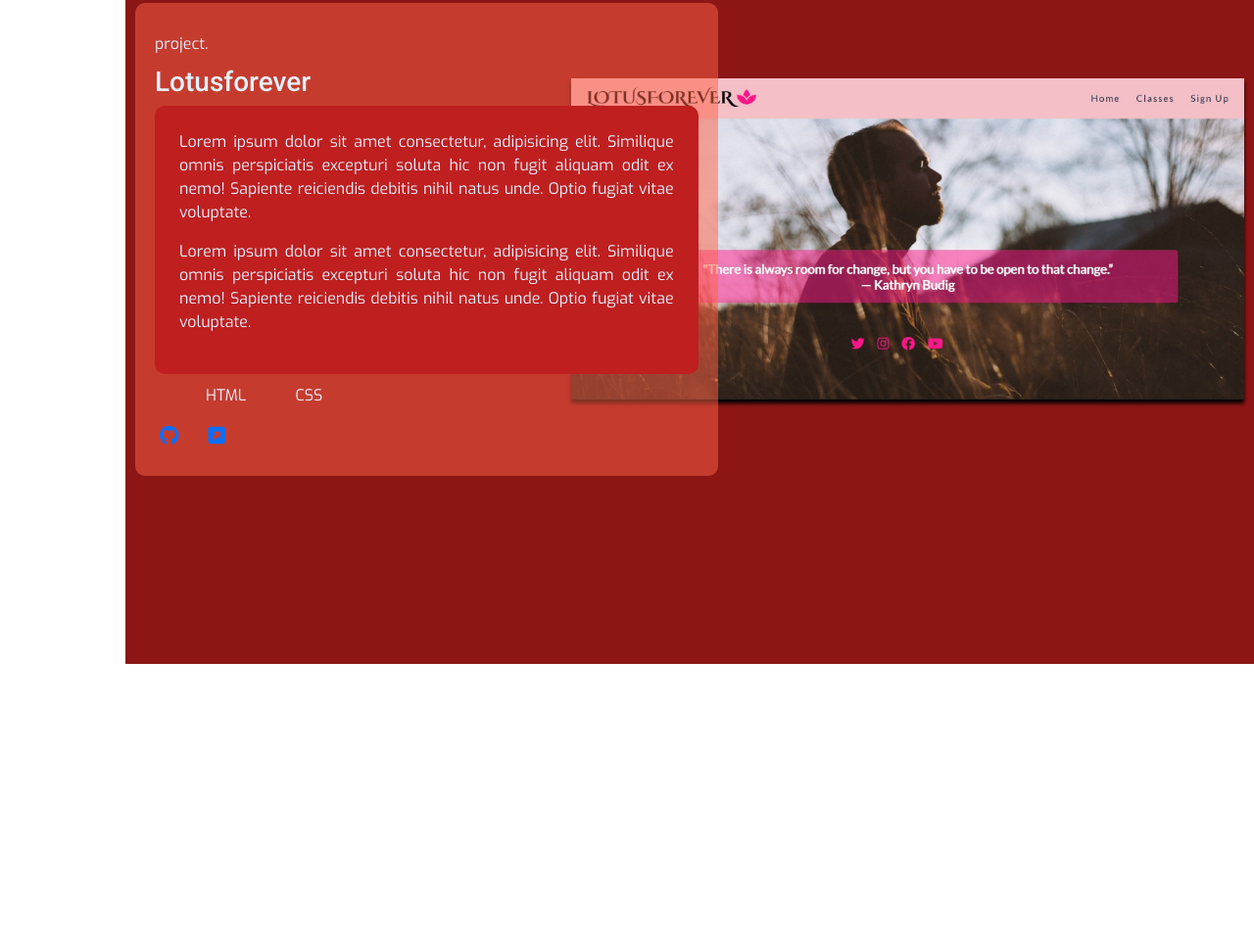
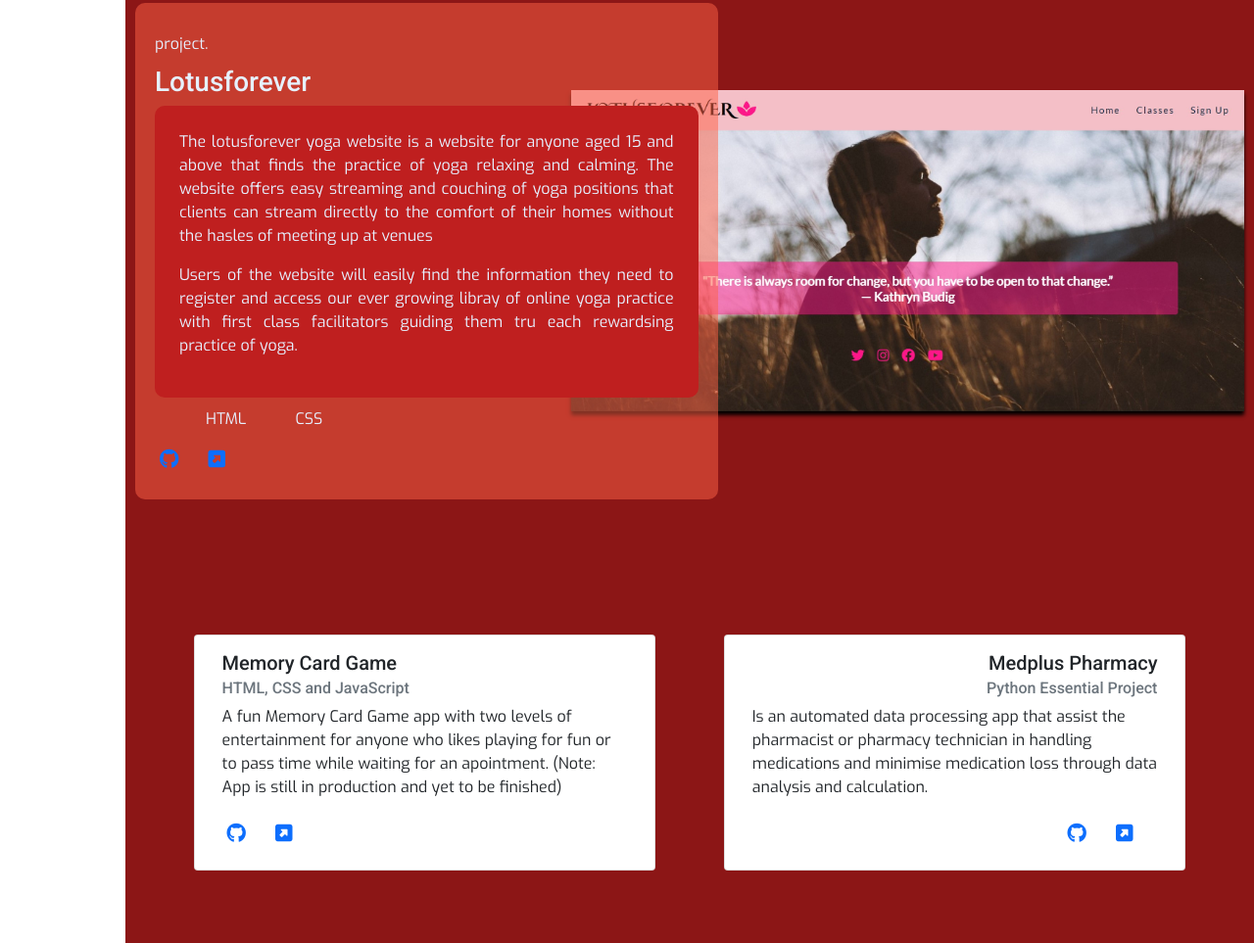
Before and after one commit to SamuelUkachukwu/Resume-Samuel-Ukachukwu, a plain HTML site: page index.html in a window 1280 px wide. Shown: the part 2019-2982 px from the top of the page at 98% size. Before the commit the page ends 2697 px from the top, so only its background shows below. Drawn offline with nearby package versions, Linux system fonts and the light colour scheme; a web font is replaced by a local one.

Commit message:
Add new project section. remove dummy text in project sections

```diff
--- a/assets/css/style.css
+++ b/assets/css/style.css
@@ -351,6 +351,12 @@ padding: 20px; */
 .reverse-flex{
     justify-content: flex-start;
 }
+.others{
+    justify-content: space-evenly;
+}
+.card{
+    margin: 10px;
+}
 /* media screen styling starts here */
 @media screen and (max-width: 768px) {
 
--- a/index.html
+++ b/index.html
@@ -143,11 +143,9 @@
       <p class="project-intro">project.</p>
       <h3 class="project-title">QuizMe Game</h3>
       <div class="project-description">
-        <p>Lorem ipsum dolor sit amet consectetur, adipisicing elit. Similique omnis perspiciatis excepturi soluta hic
-          non fugit aliquam odit ex nemo! Sapiente reiciendis debitis nihil natus unde. Optio fugiat vitae voluptate.
+        <p>The QUIZ ME is an application designed to give kids an educative moment of fun answering questions in a random fashion and also it offers informative trivia card with random "Do you know..." facts from around the world. it is designed with the age bracket of 7 years and up wards but adults are sure to find it engaging too.
         </p>
-        <p>Lorem ipsum dolor sit amet consectetur, adipisicing elit. Similique omnis perspiciatis excepturi soluta hic
-          non fugit aliquam odit ex nemo! Sapiente reiciendis debitis nihil natus unde. Optio fugiat vitae voluptate.
+        <p>users of the app are requested to create a user name and engage in answering 15 random questions receiving a score at the end of the session.
         </p>
       </div>
       <ul class="project-languages">
@@ -168,11 +166,9 @@
       <p class="project-intro reverse">project.</p>
       <h3 class="project-title reverse">Lotusforever</h3>
       <div class="project-description">
-      <p>Lorem ipsum dolor sit amet consectetur, adipisicing elit. Similique omnis perspiciatis excepturi soluta hic
-        non fugit aliquam odit ex nemo! Sapiente reiciendis debitis nihil natus unde. Optio fugiat vitae voluptate.
+        <p>The lotusforever yoga website is a website for anyone aged 15 and above that finds the practice of yoga relaxing and calming. The website offers easy streaming and couching of yoga positions that clients can stream directly to the comfort of their homes without the hasles of meeting up at venues
         </p>
-      <p>Lorem ipsum dolor sit amet consectetur, adipisicing elit. Similique omnis perspiciatis excepturi soluta hic
-        non fugit aliquam odit ex nemo! Sapiente reiciendis debitis nihil natus unde. Optio fugiat vitae voluptate.
+        <p>Users of the website will easily find the information they need to register and access our ever growing libray of online yoga practice with first class facilitators guiding them tru each rewardsing practice of yoga.
         </p>
       </div>
       <ul class="project-languages reverse-flex">
@@ -188,8 +184,34 @@
       <a href=""><img src="assets/images/lotusforever.jpg" alt=""></a>
     </div>
   </section>
+
   <!-- Medplus Pharmacy Project Display -->
-  <section class="others col"></section>
+
+  <section class="others col row">
+    <div class="card col-sm-5">
+      <div class="card-body">
+        <h5 class="card-title project-title reverse">Memory Card Game</h5>
+        <h6 class="card-subtitle mb-2 text-muted project-title reverse">HTML, CSS and JavaScript</h6>
+        <p class="card-text">A fun Memory Card Game app with two levels of entertainment for anyone who likes playing for fun or to pass time while waiting for an apointment. (Note: App is still in production and yet to be finished)</p>
+        <div class="project-links reverse-flex">
+          <a href=""><i class="fab fa-github"></i></a>
+          <a href=""><i class="fas fa-external-link-square-alt"></i></a>
+        </div>
+      </div>
+    </div>
+    <div class="card col-sm-5">
+      <div class="card-body">
+        <h5 class="card-title project-title">Medplus Pharmacy</h5>
+        <h6 class="card-subtitle mb-2 text-muted project-title">Python Essential Project</h6>
+        <p class="card-text">Is an automated data processing app that assist the pharmacist or pharmacy technician in handling medications and minimise medication loss through data analysis and calculation.</p>
+        <div class="project-links">
+          <a href=""><i class="fab fa-github"></i></a>
+          <a href=""><i class="fas fa-external-link-square-alt"></i></a>
+        </div>
+      </div>
+    </div>
+  </section>
+
 
   <footer class="footer">
 
```
Lines whose indentation alone changed are shown as unchanged.
